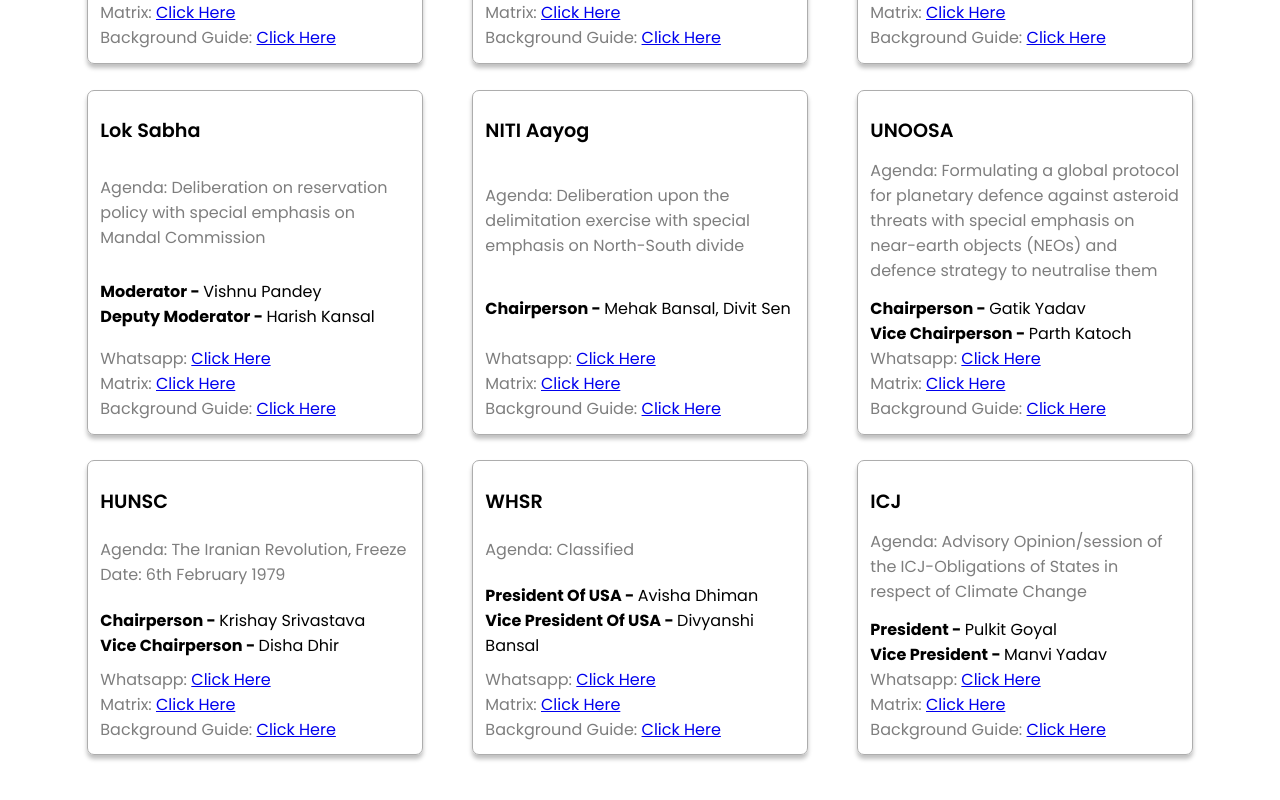
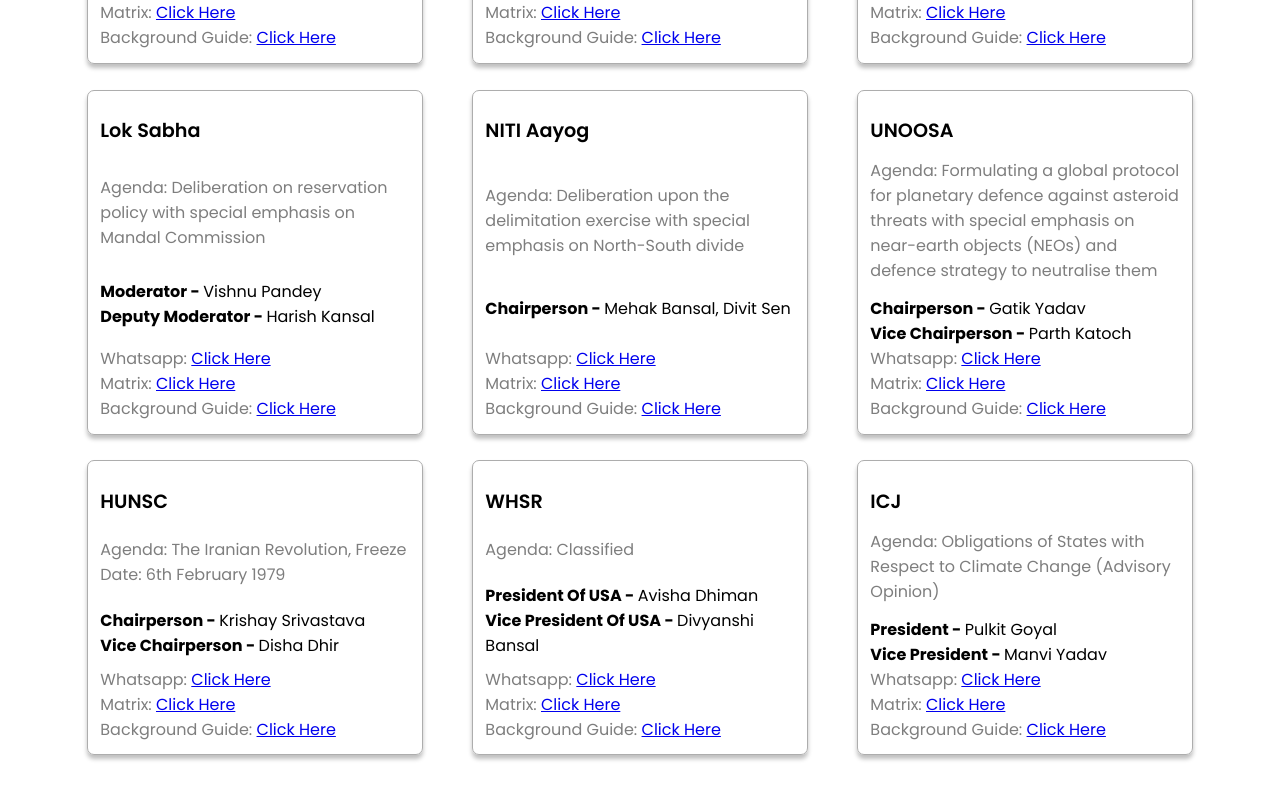
Before and after one commit to NotIshi28/MunSociety, a React (Vite) app: page /AMIGMUN in a window 1280 px wide. Shown: the part 1626-2426 px from the top of the page. Built offline with nearby package versions, Linux system fonts and the light colour scheme.

Commit message:
update bgs

```diff
--- a/data/committees.json
+++ b/data/committees.json
@@ -15,7 +15,7 @@
     "agenda": "Addressing War Crimes and Gender-Based Rights Violations in Ongoing Armed Conflicts",
     "whatsapp": "https://chat.whatsapp.com/FmAXtW9zu4UI29ep4Xu2RX?mode=ac_c",
     "matrix": "https://docs.google.com/spreadsheets/d/1PEVA6-omhAO_24l6qFqwB1W9Q_SXVAZgtFP3TAGbRDw/edit?usp=sharing",
-    "backgroundGuide": "https://drive.google.com/file/d/1WusLflhRlgtXA5FLZoJpI9m8ROssq1DH/view?usp=sharing",
+    "backgroundGuide": "https://drive.google.com/file/d/1fS7T3fqllE1PSNOQyy4XcD2CisE4xv3R/view?usp=drive_link",
     "executiveBoard": {
       "chairperson": "Rahil Kharbanda, Amartya Chakravorty",
       "viceChairperson": "Nitiya Chaudhary"
@@ -26,7 +26,7 @@
     "agenda": "Evaluating the Global Impact of Protectionist Trade Policies in the Post-Trump Era",
     "whatsapp": "https://chat.whatsapp.com/EnwutJNEc0t1qurbFJRUTr?mode=ac_c",
     "matrix": "https://docs.google.com/spreadsheets/d/1PEVA6-omhAO_24l6qFqwB1W9Q_SXVAZgtFP3TAGbRDw/edit?usp=sharing",
-    "backgroundGuide": "https://drive.google.com/file/d/12x-73bR2eP9dtQdit-kKV_un6TZ-Z84g/view?usp=sharing",
+    "backgroundGuide": "https://drive.google.com/file/d/1j3LDLLYDMsmvLil0T2JYYeROXb41mewx/view?usp=drive_link",
     "executiveBoard": {
       "chairperson": "Samarth Bhargava",
       "viceChairperson": "Meet Kaur",
@@ -38,7 +38,7 @@
     "agenda": "Deliberation on reservation policy with special emphasis on Mandal Commission",
     "whatsapp": "https://chat.whatsapp.com/HPYzmxjcSk5Lh6HCgZTTYV?mode=ac_c",
     "matrix": "https://docs.google.com/spreadsheets/d/1PEVA6-omhAO_24l6qFqwB1W9Q_SXVAZgtFP3TAGbRDw/edit?usp=sharing",
-    "backgroundGuide": "https://drive.google.com/file/d/15_9lhW6UU4YS9sHt4sCHtWXoxzb86KfK/view?usp=sharing",
+    "backgroundGuide": "https://drive.google.com/file/d/1MPuXDYJKeixoP1b1aFpt8b7wFYUEtguV/view?usp=sharing",
     "executiveBoard": {
       "moderator": "Vishnu Pandey",
       "deputyModerator": "Harish Kansal"
@@ -49,7 +49,7 @@
     "agenda": "Deliberation upon the delimitation exercise with special emphasis on North-South divide",
     "whatsapp": "https://chat.whatsapp.com/IuR7xNkqgiH6gXX10BNqP3?mode=ac_c",
     "matrix": "https://docs.google.com/spreadsheets/d/1PEVA6-omhAO_24l6qFqwB1W9Q_SXVAZgtFP3TAGbRDw/edit?usp=sharing",
-    "backgroundGuide": "https://drive.google.com/file/d/1DM7b2SfV0xbZW85A3w_u2QE34rD3TMoH/view?usp=sharing",
+    "backgroundGuide": "https://drive.google.com/file/d/1zOO6K8HKL5mFmwPaMPFrXHLMP1lIkcRb/view?usp=sharing",
     "executiveBoard": {
       "chairperson": "Mehak Bansal, Divit Sen"
     }
@@ -59,7 +59,7 @@
     "agenda": "Formulating a global protocol for planetary defence against asteroid threats with special emphasis on near-earth objects (NEOs) and defence strategy to neutralise them",
     "whatsapp": "https://chat.whatsapp.com/BaGWvir0Bpd0bNkTUqSnov?mode=ac_c",
     "matrix": "https://docs.google.com/spreadsheets/d/1PEVA6-omhAO_24l6qFqwB1W9Q_SXVAZgtFP3TAGbRDw/edit?usp=sharing",
-    "backgroundGuide": "https://drive.google.com/file/d/1X0gox8fr15buuC3-EYKf-rnJcMBp0pnh/view?usp=sharing",
+    "backgroundGuide": "https://drive.google.com/file/d/1JZwleMWFgprHTiq5vT-jTdlJ_taMqyR8/view?usp=drive_link",
     "executiveBoard": {
       "chairperson": "Gatik Yadav",
       "viceChairperson": "Parth Katoch"
@@ -89,7 +89,7 @@
     },
     {
     "name": "ICJ",
-    "agenda": "Advisory Opinion/session of the ICJ-Obligations of States in respect of Climate Change",
+    "agenda": "Obligations of States with Respect to Climate Change (Advisory Opinion)",
     "whatsapp": "https://chat.whatsapp.com/CNKEJPihxXa3DX4pkxJUw6?mode=ac_c",
     "matrix": "https://docs.google.com/spreadsheets/d/1PEVA6-omhAO_24l6qFqwB1W9Q_SXVAZgtFP3TAGbRDw/edit?usp=sharing",
     "backgroundGuide": "https://drive.google.com/file/d/1X0gox8fr15buuC3-EYKf-rnJcMBp0pnh/view?usp=sharing",
--- a/src/Amigmun.jsx
+++ b/src/Amigmun.jsx
@@ -116,7 +116,7 @@
             <div style={{width:'100%', height:'3.5vw', backgroundColor:'#5FA9FF'}}></div>
             <div style={{width:'100%', height:'3.5vw', backgroundColor:'#CDE4FF'}}></div>
 
-            <h1 className='sec' style={{marginTop:'5vw'}}>Committees</h1>
+            <h1 className='sec' style={{marginTop:'5vw'}}>Committees and Agendas</h1>
 
             <div className="com-grp">
               {committees.map((committee)=>(
```
